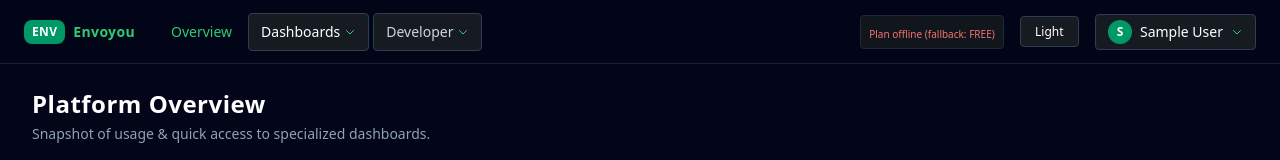
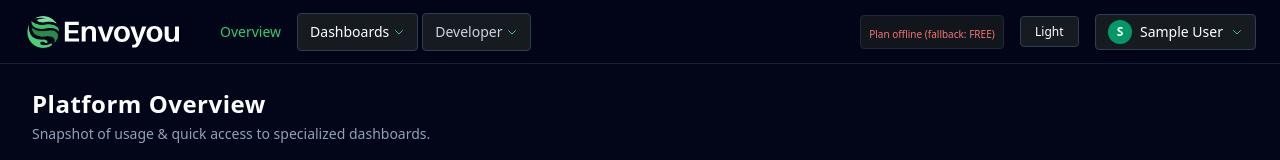
Before and after one commit to hk-dev13/app-envoyou, a React (Vite) app: page /dashboard in a window 1280 px wide. Shown: the top 160 px of the page. Built offline with nearby package versions, Linux system fonts and the light colour scheme; no server answers; sample sign-in values are in the browser's storage; a web font is replaced by a local one.

Commit message:
feat(nav): update dashboard link to use logo instead of text for branding

```diff
--- a/src/components/layout/AppLayout.jsx
+++ b/src/components/layout/AppLayout.jsx
@@ -56,10 +56,13 @@ export default function AppLayout({ children }) {
       {/* Top Navigation */}
       <header className="fixed top-0 inset-x-0 h-16 border-b border-slate-800/80 bg-slate-950/80 backdrop-blur flex items-center z-30">
         <div className="max-w-7xl mx-auto w-full px-6 flex items-center gap-6">
-          <Link to="/dashboard" className="text-white font-semibold tracking-wide text-sm flex items-center gap-2">
-            <span className="bg-emerald-600 text-white px-2 py-1 rounded-md text-xs font-bold">ENV</span>
-            <span>Envoyou</span>
-          </Link>
+            <Link to="/dashboard" className="flex items-center space-x-1 hover:opacity-80 transition-opacity">
+                <img
+                    src="/svg/logo-full-nb.svg"
+                    alt="Envoyou"
+                    className="h-8 w-auto text-emerald-400"
+                  />
+            </Link>
           <nav className="flex items-center gap-1 text-sm">
             <Link
               to="/dashboard"
```
